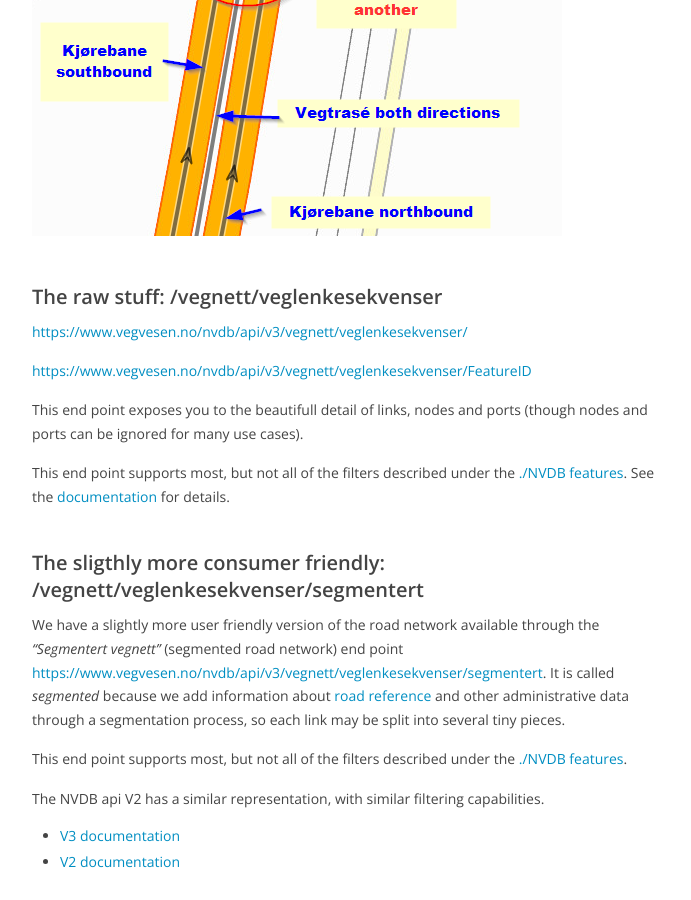
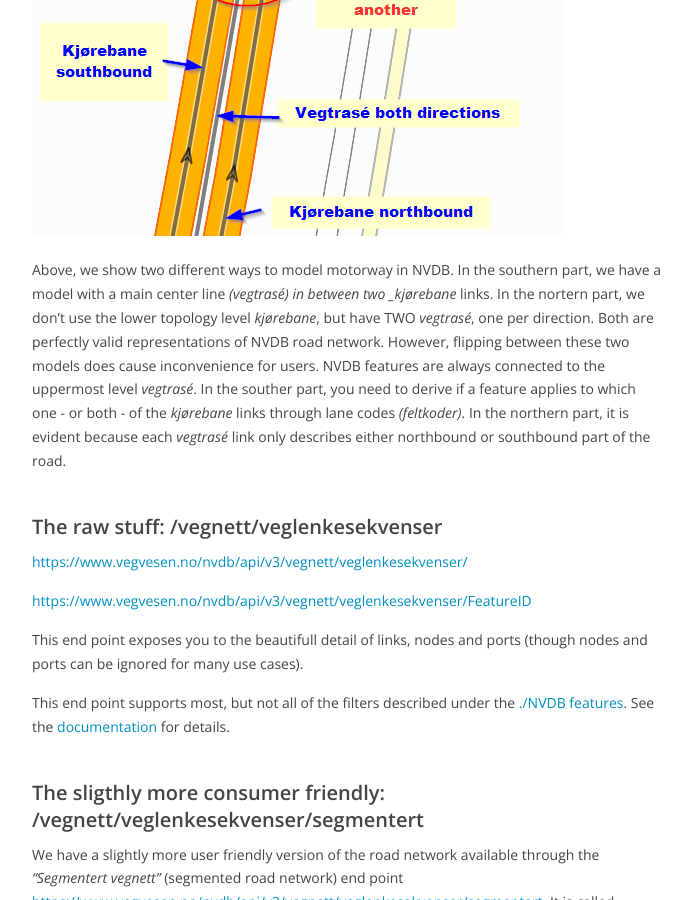
Before and after one commit to nvdb-vegdata/nvdbtransportportal, a Jekyll site: the page built from konsept5_network.md, in a window 1280 px wide and 900 px high, scrolled down 3693 px. Shown: the whole window, without its empty margins (433-1124 px from the left). Built offline with Jekyll 4.4.1, drawn with Linux system fonts in a browser that asks for light colours; our own code applies the rules of GitHub Pages for plain Markdown files; some of the changed text lies outside the part shown.

Commit message:
Flippin topology

```diff
--- a/konsept5_network.md
+++ b/konsept5_network.md
@@ -55,7 +55,7 @@ Close to the roundabout, we need to supplement the _vegtrasé_ level with links
 
 ![roundabout network](./pics/flippinTopology.png)
 
-
+Above, we show two different ways to model motorway in NVDB. In the southern part, we have a model with a main center line _(vegtrasé) in between two _kjørebane_ links. In the nortern part, we don't use the lower topology level _kjørebane_, but have TWO  _vegtrasé_, one per direction. Both are perfectly valid representations of NVDB road network. However, flipping between these two models does cause inconvenience for users. NVDB features are always connected to the uppermost level _vegtrasé_. In the souther part, you need to derive if a feature applies to which one - or both - of the _kjørebane_ links through lane codes _(feltkoder)_. In the northern part, it is evident because each _vegtrasé_ link only describes either northbound or southbound part of the road.
 
 ### The raw stuff: /vegnett/veglenkesekvenser
 
```
Also changed, not shown: konsept6_glossary.md (renamed from konsept5_glossary.md).
